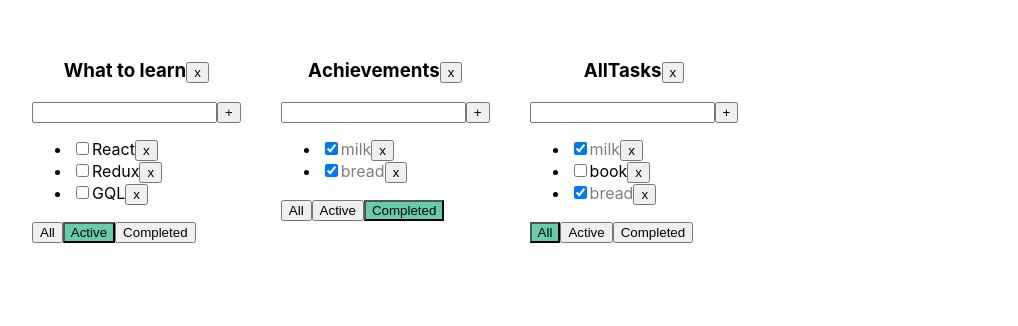
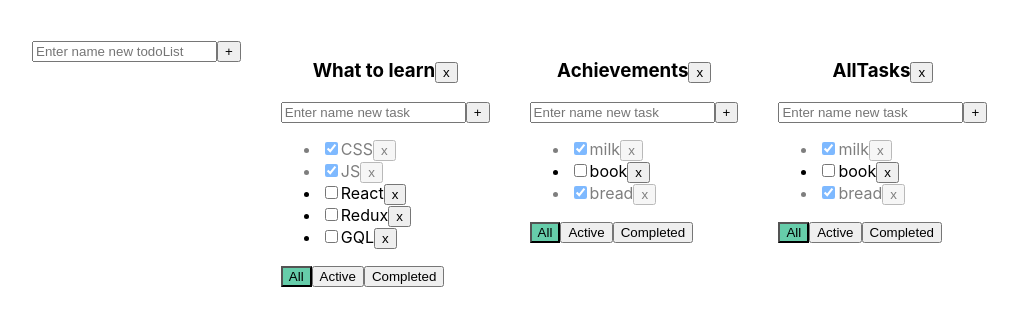
Before and after one commit to Lucksey/ToDolist, a React (Create React App) app: page / in a window 1280 px wide. Shown: the top 326 px of the page, without its empty margins (8-1026 px from the left). Built offline with nearby package versions, Linux system fonts and the light colour scheme.

Commit message:
06 - Todolist на React TypeScript | Практика JS планировщик Todolist

```diff
--- a/src/App.tsx
+++ b/src/App.tsx
@@ -3,12 +3,16 @@ import './App.css';
 import Todolist, {TasksType} from "./components/Todolist";
 import {v1} from "uuid";
 import todolist from "./components/Todolist";
+import AddItemForm from "./components/AddItemForm";
 
 export type FilterValuesType = "all" | "completed" | "active";
 type TodolistsType = {
     id: string
     title: string
     filter: FilterValuesType
+}
+type TasksStateType = {
+    [key: string]: Array<TasksType>
 }
 
 function App() {
@@ -18,12 +22,11 @@ function App() {
     let todolistId3 = v1();
 
     let [todolists, setTodolists] = useState<Array<TodolistsType>>([
-        {id: todolistId1, title: "What to learn", filter: "active"},
-        {id: todolistId2, title: "Аchievements", filter: "completed"},
+        {id: todolistId1, title: "What to learn", filter: "all"},
+        {id: todolistId2, title: "Аchievements", filter: "all"},
         {id: todolistId3, title: "AllTasks", filter: "all"},
     ])
-
-    let [tasksObj, setTasks] = useState({
+    let [tasksObj, setTasks] = useState<TasksStateType>({
         [todolistId1]: [
             {id: v1(), title: "CSS", isDone: true},
             {id: v1(), title: "JS", isDone: true},
@@ -43,6 +46,27 @@ function App() {
         ]
     })
 
+    function addTodolist(title: string) {
+        let todolist: TodolistsType = {
+            id: v1(), title: title, filter: "all"
+        };
+
+        setTodolists([todolist, ...todolists]);
+        setTasks({
+            ...tasksObj,
+            [todolist.id]: []
+        })
+    }
+
+    function ChangeTodolistTitle(id: string, newTitle: string) {
+        let todolist = todolists.find(tl => tl.id === id)
+
+        if (todolist) {
+            todolist.title = newTitle
+
+            setTodolists([...todolists]);
+        }
+    }
 
     function addTask(title: string, todolistId: string) {
         let newTask = {id: v1(), title: title, isDone: false};
@@ -81,26 +105,32 @@ function App() {
         }
     }
 
+    function ChangeTaskTitle(taskId: string, newTitle: string, todolistId: string) {
+        let tasks = tasksObj[todolistId];// достать из таскОбж тот тудулистИд (массив) который придет в пропсах
+        let task = tasks.find(t => t.id === taskId)
+        // найти в массиве tasks(стейт) taskId(пришедший из колбэка) и присвоить  это значение task'e
+        if (task) { //если таска нашлась
+            task.title = newTitle
+            //tasksObj[todolistId] = tasks;
+            setTasks({...tasksObj});
+        }
+    }
+
     function deleteTodoList(todolistId: string) {
         let filteredTodolists = todolists.filter(tl => tl.id !== todolistId);
         // пропусти все тудулисты кроме того который пришел в пропсах
         setTodolists(filteredTodolists); //эта строка перерисовывает UI. Сетаем отсортированые тудулисты в стейт
         //setTodolists([...filteredTodolists]); // ?????????????????????????????????????? и то и то работает
         delete tasksObj[todolistId]; // удалить тудулист с массивом тасок (id в пропсах пришло)
-       // setTasks({...tasksObj}); // эта строка перерисовывает UI, она НЕобязательна.
+        // setTasks({...tasksObj}); // эта строка перерисовывает UI, она НЕобязательна.
         // Мы просто отчиститли стейт от тасок удаленного тудулиста
 
     }
 
-    /* let tasksForTodolist = tasks;
-     if (filter === "completed") {
-         tasksForTodolist = tasks.filter(t => t.isDone === true);
-     } if (filter === "active") {
-         tasksForTodolist = tasks.filter(t => t.isDone === false);
-     }*/
-
+    let placeholderItemForm = "Enter name new todoList";
     return (
         <div className="App">
+            <AddItemForm  placeholder={placeholderItemForm} addItem={addTodolist}/>
             {todolists.map((tl) => {
                 let tasksForTodolist = tasksObj[tl.id];
                 if (tl.filter === "completed") {
@@ -109,6 +139,7 @@ function App() {
                 if (tl.filter === "active") {
                     tasksForTodolist = tasksForTodolist.filter(t => t.isDone === false);
                 }
+                let placeholderTodolistForm = "Enter name new task";
                 return <Todolist
                     key={tl.id}
                     id={tl.id}
@@ -117,9 +148,12 @@ function App() {
                     removeTask={removeTask}
                     ChangeFilter={ChangeFilter}
                     addTask={addTask}
-                    ChangeStatus={ChangeCheckboxStatus}
+                    ChangeTaskStatus={ChangeCheckboxStatus}
                     filter={tl.filter}
                     deleteTodoList={deleteTodoList}
+                    ChangeTaksTitle={ChangeTaskTitle}
+                    ChangeTodolistTitle={ChangeTodolistTitle}
+                    placeholder={placeholderTodolistForm}
                 />
             })}
 
--- /dev/null
+++ b/src/components/AddItemForm.tsx
@@ -0,0 +1,49 @@
+import React, {ChangeEvent, KeyboardEvent, useState} from "react";
+
+
+type AddItemFormPropsType = {
+    addItem: (title: string) => void
+    placeholder: string
+}
+
+export function AddItemForm( props: AddItemFormPropsType) {
+
+    const [newTaskTitle, setNewTaskTitle] = useState("");
+    const [error, setError] = useState<null | string>(null);
+
+    const onNewTitleChangeHandler = (e: ChangeEvent<HTMLInputElement>) => {
+        setError(null);
+        setNewTaskTitle(e.currentTarget.value);
+
+    }
+    const onKeyPressHandler = (e: KeyboardEvent<HTMLInputElement>) => {
+        if (e.ctrlKey && e.charCode === 13 && newTaskTitle.trim() !== "") {
+            // если нажата Ctrl + Enter(код13) + после обрезания пробелов строка не равна пустой строке
+            props.addItem(newTaskTitle.trim()) // вызвать addTask и передать парамметром newTaskTitle без пробелов
+            setNewTaskTitle(""); // занулить строку (очистить поле ввода)
+        } else {
+            setError("Title is required") // передать в локальный стейт сообщение об ошибке
+        }
+    }
+    const onButtonPressHandler = () => {
+        if (newTaskTitle.trim() !== "") { // если содержимое без пробелов не равно пустой строке
+            props.addItem(newTaskTitle.trim()); // передать value без пробелов
+            setNewTaskTitle(""); // занулить строку ввода
+        } else { // в ином случае
+            setError("Title is required") // передать в локальный стейт сообщение об ошибке
+        }
+    }
+
+    return <div>
+        <input onChange={onNewTitleChangeHandler}
+               value={newTaskTitle}
+               onKeyPress={onKeyPressHandler} //атрибут помечен как устаревший
+               className={error ? "error" : ""}
+               placeholder={props.placeholder}
+        />
+        <button onClick={onButtonPressHandler}>+</button>
+        {error && <div className="error-message">{error}</div>}
+    </div>
+
+}
+export default AddItemForm;
--- /dev/null
+++ b/src/components/EditableSpan.tsx
@@ -0,0 +1,30 @@
+import React, {ChangeEvent, useState} from "react";
+
+type EditableSpanPropsType = {
+    title: string
+    onChange: (value: string) => void
+}
+
+export function EditableSpan(props: EditableSpanPropsType) {
+    let [editMode, setEditMode] = useState(false)
+    let [title, setTitle] = useState("")
+
+    const activateEditMode = () => {
+        setEditMode(true);
+        setTitle(props.title);
+    }
+    const activateViewMode = () => {
+        props.onChange(title);
+        setEditMode(false);
+    }
+    const onChangeTitleHandler = (e: ChangeEvent<HTMLInputElement>) => setTitle(e.currentTarget.value)
+
+    return editMode
+        ? <input autoFocus
+                 placeholder='Enter your message'
+                 value={title}
+                 onBlur={activateViewMode}
+                 onChange={onChangeTitleHandler}/>
+        : <span onDoubleClick={activateEditMode}>{props.title}</span>
+
+}
--- a/src/components/Todolist.tsx
+++ b/src/components/Todolist.tsx
@@ -1,10 +1,12 @@
-import React, {ChangeEvent, KeyboardEvent, useState} from "react";
+import React, {ChangeEvent} from "react";
 import {FilterValuesType} from "../App";
-import {Simulate} from "react-dom/test-utils";
-import error = Simulate.error;
+import AddItemForm from "./AddItemForm";
+import {EditableSpan} from "./EditableSpan";
 
 export type TasksType = {
-    id: string, title: string, isDone: boolean
+    id: string,
+    title: string,
+    isDone: boolean
 }
 
 type TodolistPropsType = {
@@ -15,76 +17,57 @@ type TodolistPropsType = {
     removeTask: (id: string, todolistId: string) => void
     ChangeFilter: (value: FilterValuesType, todolist: string) => void
     addTask: (title: string, todolistId: string) => void
-    ChangeStatus: (id: string, isDone: boolean, todolistId: string) => void
+    ChangeTaskStatus: (id: string, isDone: boolean, todolistId: string) => void
     filter: FilterValuesType
     deleteTodoList: (todolistId: string) => void
+    ChangeTaksTitle: (id: string, value: string, todolistId: string) => void
+    ChangeTodolistTitle: (id: string, newTitle: string) => void
+    placeholder: string
+
 
 }
 
 export function Todolist(props: TodolistPropsType) {
 
-    const [newTaskTitle, setNewTaskTitle] = useState("");
-    const [error, setError] = useState<null | string>(null);
-
-    const onNewTitleChangeHandler = (e: ChangeEvent<HTMLInputElement>) => {
-        setError(null);
-        setNewTaskTitle(e.currentTarget.value);
-
-    }
-    const onKeyPressHandler = (e: KeyboardEvent<HTMLInputElement>) => {
-        if (e.ctrlKey && e.charCode === 13 && newTaskTitle.trim() !== "") {
-            // если нажата Ctrl + Enter(код13) + после обрезания пробелов строка не равна пустой строке
-            props.addTask(newTaskTitle.trim(), props.id) // вызвать addTask и передать парамметром newTaskTitle без пробелов
-            setNewTaskTitle(""); // занулить строку (очистить поле ввода)
-        } else {
-            setError("Title is required") // передать в локальный стейт сообщение об ошибке
-        }
-    }
-    const onButtonPressHandler = () => {
-        if (newTaskTitle.trim() !== "") { // если содержимое без пробелов не равно пустой строке
-            props.addTask(newTaskTitle.trim(), props.id); // передать value без пробелов
-            setNewTaskTitle(""); // занулить строку ввода
-        } else { // в ином случае
-            setError("Title is required") // передать в локальный стейт сообщение об ошибке
-        }
-    }
+    const addTask = (title: string) => props.addTask(title, props.id)
     const onAllClickHandler = () => props.ChangeFilter("all", props.id);
     const onActiveClickHandler = () => props.ChangeFilter("active", props.id);
     const onCompletedClickHandler = () => props.ChangeFilter("completed", props.id);
-    const deleteTodoList = () => {
-        props.deleteTodoList(props.id)
+    const deleteTodoList = () => props.deleteTodoList(props.id)
+    const ChangeTodolistTitle = (newTitle: string) => {
+        props.ChangeTodolistTitle(props.id, newTitle);
     }
 
     return (
         <div>
-            <h3>{props.title}
+            <h3><EditableSpan title={props.title} onChange={ChangeTodolistTitle}/>
                 <button onClick={deleteTodoList}>x</button>
             </h3>
-            <div>
-                <input onChange={onNewTitleChangeHandler}
-                       value={newTaskTitle}
-                       onKeyPress={onKeyPressHandler} //атрибут помечен как устаревший
-                       className={error ? "error" : ""}/>
-                <button onClick={onButtonPressHandler}>+</button>
-                {error && <div className="error-message">{error}</div>}
-            </div>
+            <AddItemForm addItem={addTask}
+                         placeholder={props.placeholder}
+                         />
             <ul>
                 {
                     props.tasks.map(t => {
                         const onRemoveHandler = () => {
                             props.removeTask(t.id, props.id)
                         }
-                        const onChangeHandler = (e: ChangeEvent<HTMLInputElement>) => {
-                            props.ChangeStatus(t.id, e.currentTarget.checked, props.id);
+                        const onChangeStatusHandler = (e: ChangeEvent<HTMLInputElement>) => {
+                            props.ChangeTaskStatus(t.id, e.currentTarget.checked, props.id);
+                        }
+                        const onChangeTitleHandler = (value: string) => {
+                            props.ChangeTaksTitle(t.id, value, props.id);
                         }
 
                         return (
-                            <li key={t.id}>
+                            <li key={t.id} className={t.isDone ? "is-done" : ""} >
+                                {/*   применили стили для всей ЛИшки с условием что чекбокс тру*/}
                                 <input type="checkbox"
                                        checked={t.isDone}
-                                       onChange={onChangeHandler}/>
-                                <span className={t.isDone ? "is-done" : ""}>{t.title}</span>
-                                {/*   применили стили для текста с условием что чекбокс тру*/}
+                                       onChange={onChangeStatusHandler}/>
+                                <EditableSpan title={t.title}
+                                              onChange={onChangeTitleHandler}/>
+
                                 <button onClick={onRemoveHandler}>x</button>
                             </li>
                         )
@@ -107,4 +90,5 @@ export function Todolist(props: TodolistPropsType) {
     )
 }
 
+
 export default Todolist;
```
